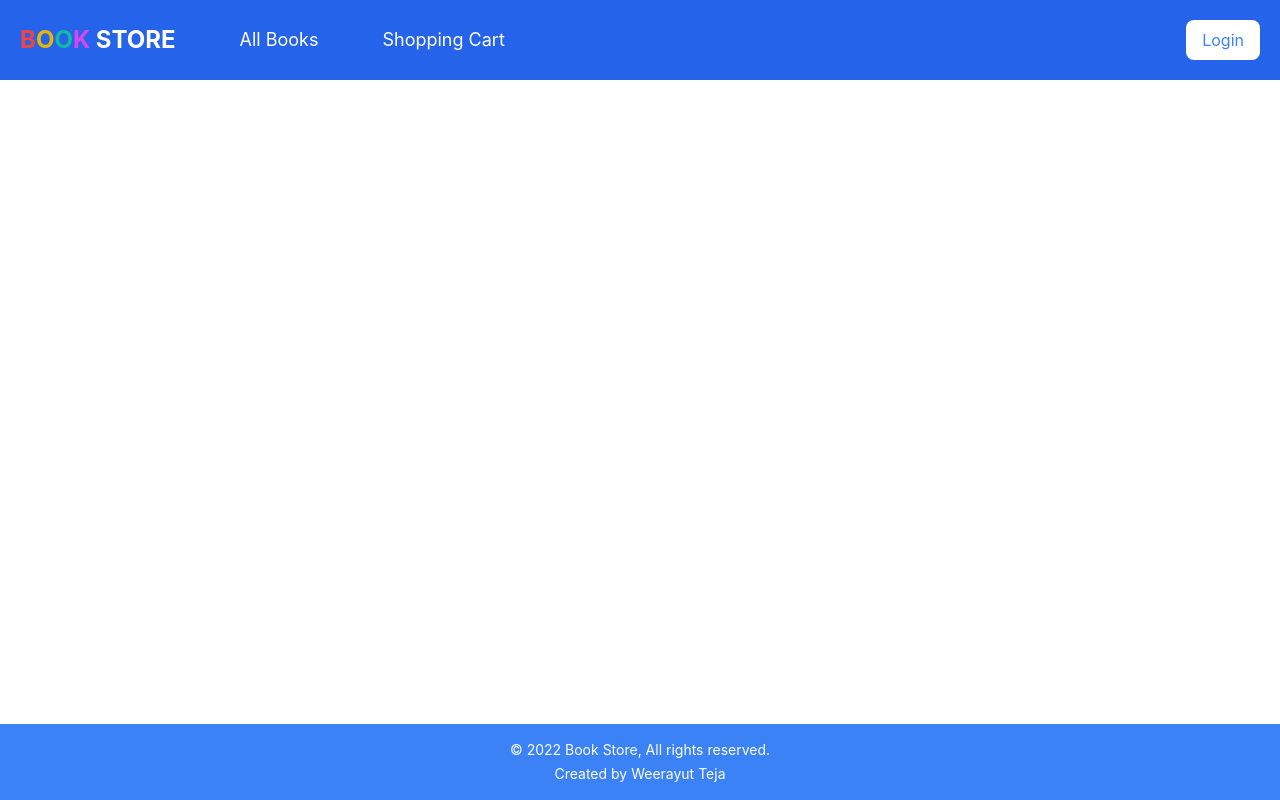
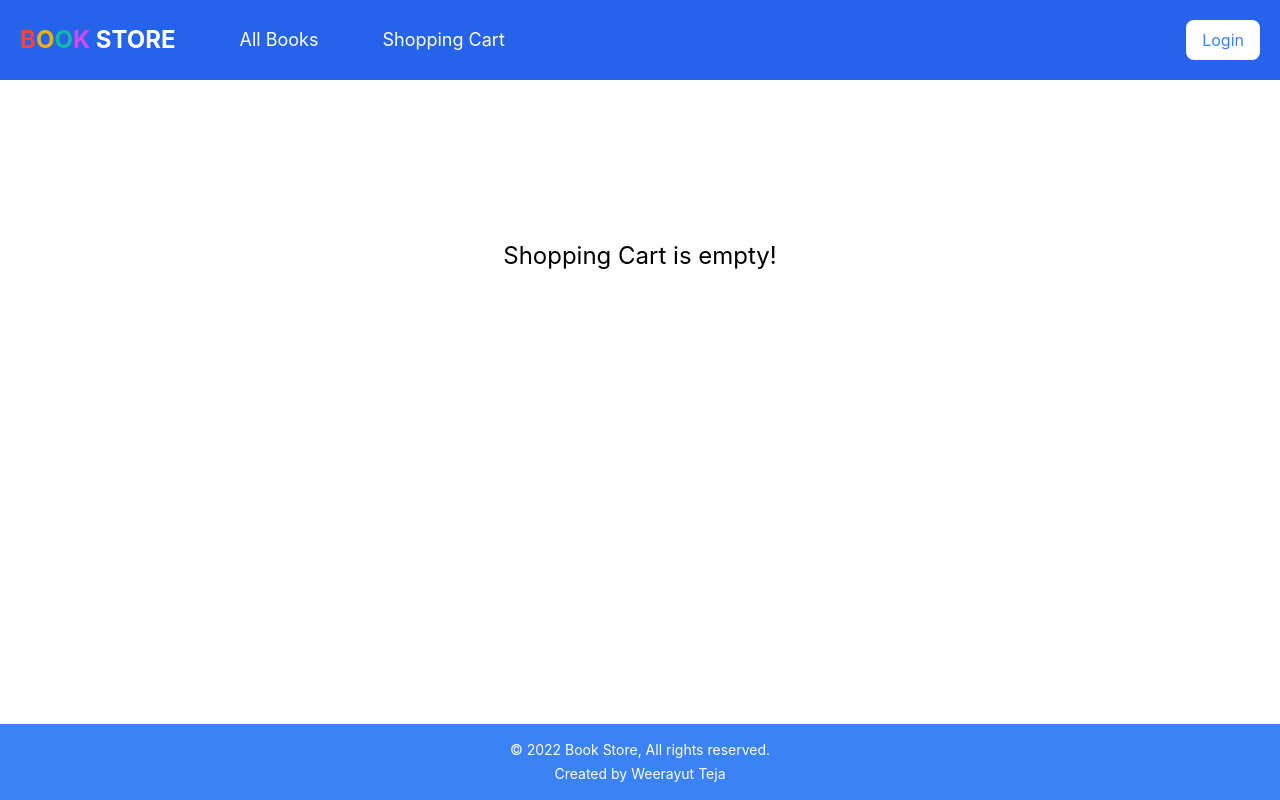
Before and after one commit to wteja/flask-bookstore, a Next.js app in the folder frontend/: page /cart in a window 1280 px wide. Built offline with nearby package versions, Linux system fonts and the light colour scheme; no server answers.

Commit message:
Show persistent cart

```diff
--- a/frontend/src/cart/ShoppingCartPage.tsx
+++ b/frontend/src/cart/ShoppingCartPage.tsx
@@ -27,6 +27,11 @@ function ShoppingCartPage() {
             {books && books.length > 0 && (
                 <BookList books={books} onDelete={onDelete} />
             )}
+            {(!books || books.length < 1) && (
+                <div className="my-32 text-2xl text-center">
+                    Shopping Cart is empty!
+                </div>
+            )}
         </MainLayout>
     )
 }
```
Also changed, not shown: 1 other file (tests, documents, lock files or other folders).
